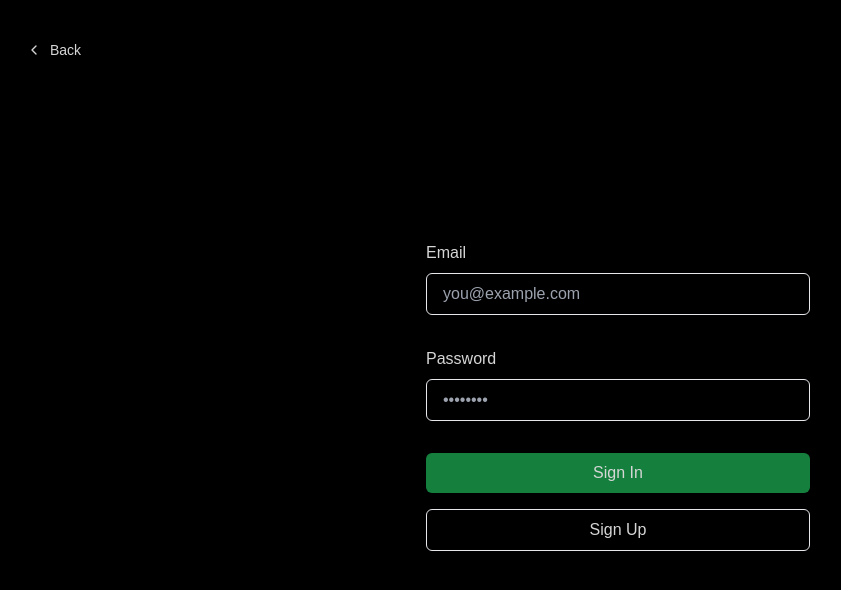
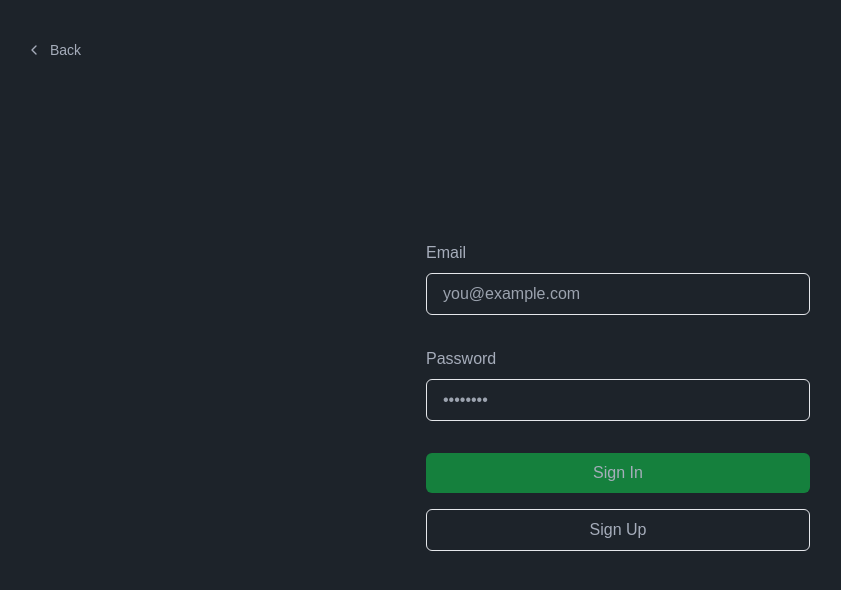
Before and after one commit to RW2023/notes, a Next.js app: page /login in a window 1280 px wide. Shown: the top 590 px of the page, without its empty margins (22-863 px from the left). Built offline with nearby package versions, Linux system fonts and the light colour scheme.

Commit message:
Update data-theme to "dark" in layout.tsx

```diff
--- a/app/layout.tsx
+++ b/app/layout.tsx
@@ -17,7 +17,7 @@
   children: React.ReactNode;
 }) {
   return (
-    <html lang="en" data-theme="black">
+    <html lang="en" data-theme="dark">
       <body>
         <main className="min-h-screen flex flex-col items-center">
           {children}
```
